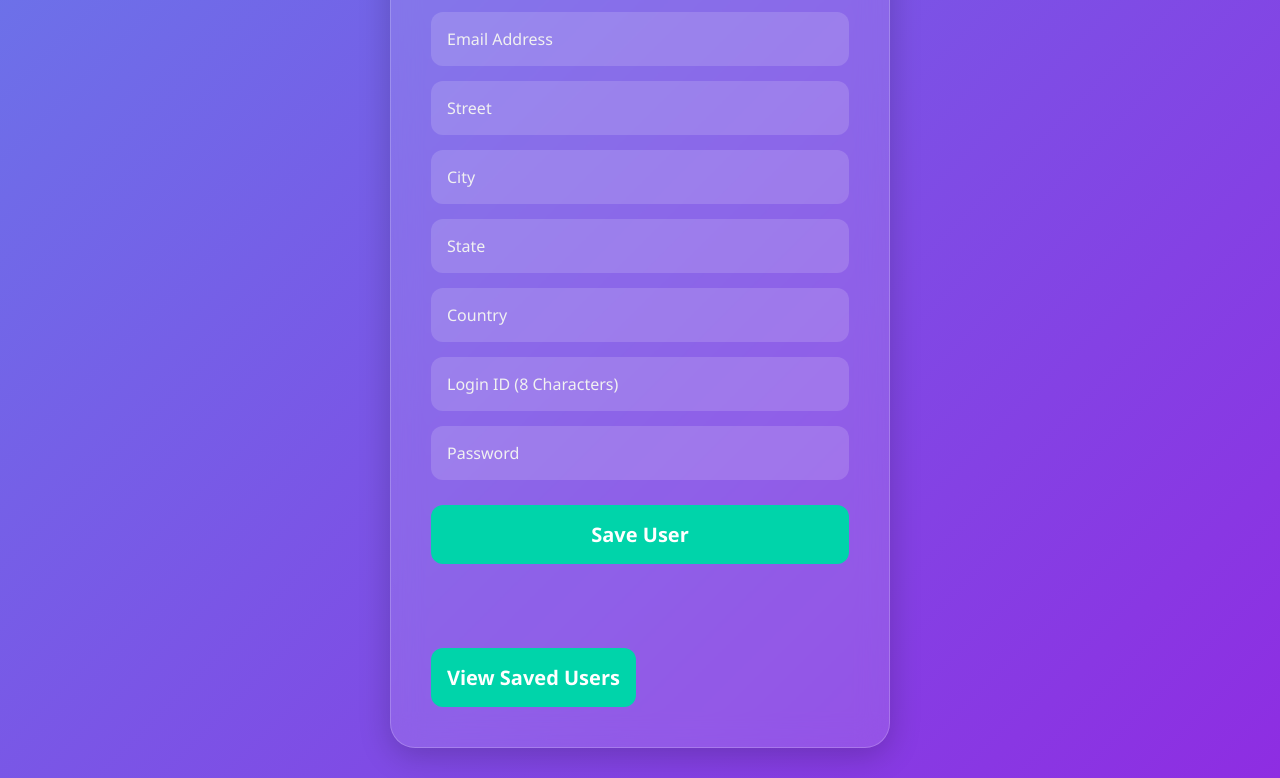
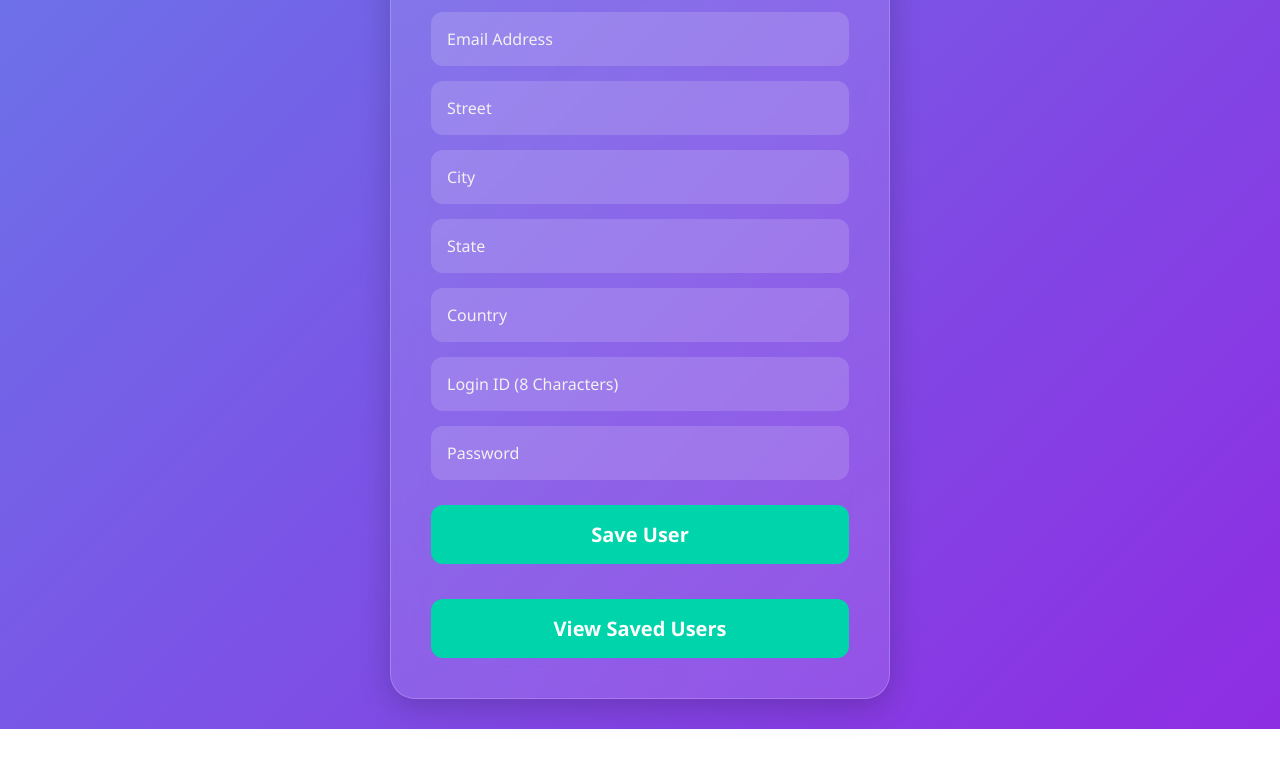
Before and after one commit to varshabkhangarot-777/project-mobz, a website: page public/index.html in a window 1280 px wide. Shown: the part 410-1188 px from the top of the page. After the commit the page ends 1139 px from the top, so only its background shows below. Drawn offline with Linux system fonts and the light colour scheme.

Commit message:
UI updated

```diff
--- a/public/index.html
+++ b/public/index.html
@@ -15,7 +15,6 @@
 
         <form id="userForm">
 
-            <!-- First Name -->
             <input
                 type="text"
                 id="firstName"
@@ -25,7 +24,6 @@
                 required
             >
 
-            <!-- Last Name -->
             <input
                 type="text"
                 id="lastName"
@@ -35,7 +33,6 @@
                 required
             >
 
-            <!-- Mobile -->
             <input
                 type="tel"
                 id="mobile"
@@ -47,7 +44,6 @@
                 required
             >
 
-            <!-- Email -->
             <input
                 type="email"
                 id="email"
@@ -55,14 +51,12 @@
                 required
             >
 
-            <!-- Street -->
             <input
                 type="text"
                 id="street"
                 placeholder="Street"
             >
 
-            <!-- City -->
             <input
                 type="text"
                 id="city"
@@ -71,7 +65,6 @@
                 title="Only letters allowed"
             >
 
-            <!-- State -->
             <input
                 type="text"
                 id="state"
@@ -80,7 +73,6 @@
                 title="Only letters allowed"
             >
 
-            <!-- Country -->
             <input
                 type="text"
                 id="country"
@@ -89,7 +81,6 @@
                 title="Only letters allowed"
             >
 
-            <!-- Login ID -->
             <input
                 type="text"
                 id="loginId"
@@ -101,7 +92,6 @@
                 required
             >
 
-            <!-- Password -->
             <input
                 type="password"
                 id="password"
@@ -113,10 +103,8 @@
 
             <button type="submit">Save User</button>
 
-            <br><br>
-
-            <a href="users.html">
-                <button type="button">View Saved Users</button>
+            <a href="users.html" class="view-users-btn">
+                View Saved Users
             </a>
 
         </form>
--- a/public/style.css
+++ b/public/style.css
@@ -68,3 +68,25 @@ button:hover{
     background:#00b894;
     transform:translateY(-2px);
 }
+
+/* View Saved Users Button */
+
+.view-users-btn{
+    display:block;
+    width:100%;
+    margin-top:20px;
+    padding:16px;
+    border-radius:12px;
+    background:#00d4aa;
+    color:white;
+    font-size:20px;
+    font-weight:bold;
+    text-align:center;
+    text-decoration:none;
+    transition:0.3s;
+}
+
+.view-users-btn:hover{
+    background:#00b894;
+    transform:translateY(-2px);
+}
```
